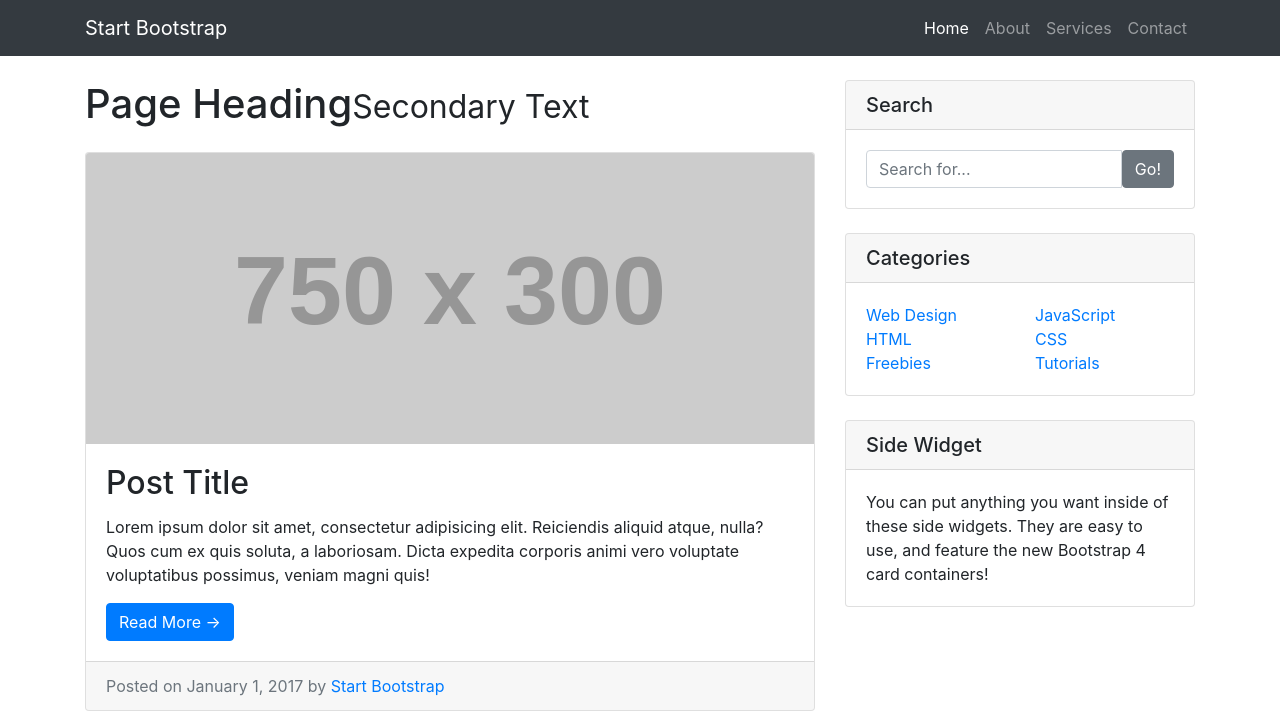
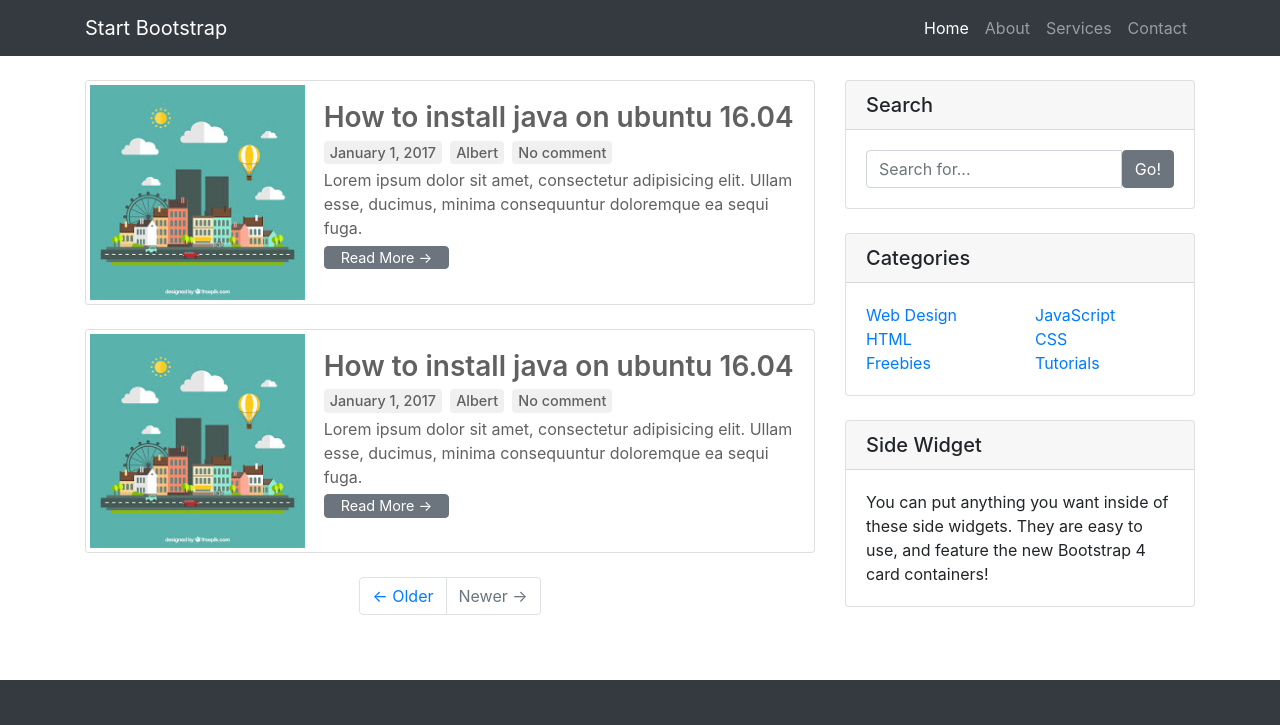
Before and after one commit to AnhOps/template, a website: page blog/index.html in a window 1280 px wide. Shown: the top 725 px of the page. Drawn offline with Linux system fonts and the light colour scheme; placeholder pictures from the web are drawn by us.

Commit message:
style for index

```diff
--- a/blog/css/blog-home.css
+++ b/blog/css/blog-home.css
@@ -13,3 +13,35 @@ body {
     padding-top: 56px;
   }
 }
+
+.article {
+  color: #616161;
+}
+.article-title {
+  font-weight: 600;
+  font-size: 1.75rem;
+}
+.article-timestamp, .article-author, .article-comment {
+  display:inline-block;
+  padding: 3px 6px;
+  border-radius: 4px;
+  background: #F0F0F0;
+  font-size: 0.9rem;
+}
+.article-link {
+  font-size: 0.9rem;
+  padding: 0 1rem;
+}
+.article-thumbnail {
+  width: 100%;
+  height: auto;
+}
+
+@media (min-width: 992px) {
+  .article .card-body {
+    padding-left: 0px;
+  }
+  .article div.col-lg-8 {
+    padding-left: 0px;
+  }
+}
--- a/blog/index.html
+++ b/blog/index.html
@@ -50,11 +50,71 @@
 
             <section id="page-content" class="container">
                 <div class="row">
-                    <section id="main" class="col-md-8">
-                        <h1 class="my-4">Page Heading<small>Secondary Text</small></h1>
+                    <section id="main" class="col-lg-8 col-md-12 py-4">
+                        <!--<h1 class="my-4">Page Heading<small>Secondary Text</small></h1>-->
 
-                        <!-- Blog Post -->
-                        <article class="card mb-4">
+                        <section class="articles">
+                            <article class="card article">
+                                <div class="row">
+                                    <div class="col-lg-4 col-md-12">
+                                        <img class="card-img-top border-0 img-thumbnail article-thumbnail" src="images/article-220x220.jpg" alt="Card image cap">
+                                    </div>
+                                    <div class="col-lg-8 col-md-12">
+                                        <div class="card-body">
+                                            <h2 class="card-title article-title">How to install java on ubuntu 16.04</h2>
+                                            <h6 class="card-subtitle pb-1">
+                                                <span class="article-timestamp mr-1">January 1, 2017</span>
+                                                <span class="article-author mr-1">Albert</span>
+                                                <span class="article-comment">No comment</span>
+                                            </h6>
+                                            <p class="card-text article-content-excerpt mb-1">Lorem ipsum dolor sit amet, consectetur adipisicing elit. Ullam esse, ducimus, minima consequuntur doloremque ea sequi fuga. </p>
+                                            <div class="text-muted">
+                                                <a href="#" class="btn btn-secondary article-link">Read More &rarr;</a>
+                                            </div>
+                                        </div>
+                                    </div>
+                                </div>
+                            </article>
+
+                            <article class="card article mt-4">
+                                <div class="row">
+                                    <div class="col-lg-4 col-md-12">
+                                        <img class="card-img-top border-0 img-thumbnail article-thumbnail" src="images/article-220x220.jpg" alt="Card image cap">
+                                    </div>
+                                    <div class="col-lg-8 col-md-12">
+                                        <div class="card-body">
+                                            <h2 class="card-title article-title">How to install java on ubuntu 16.04</h2>
+                                            <h6 class="card-subtitle pb-1">
+                                                <span class="article-timestamp mr-1">January 1, 2017</span>
+                                                <span class="article-author mr-1">Albert</span>
+                                                <span class="article-comment">No comment</span>
+                                            </h6>
+                                            <p class="card-text article-content-excerpt mb-1">Lorem ipsum dolor sit amet, consectetur adipisicing elit. Ullam esse, ducimus, minima consequuntur doloremque ea sequi fuga. </p>
+                                            <div class="text-muted">
+                                                <a href="#" class="btn btn-secondary article-link">Read More &rarr;</a>
+                                            </div>
+                                        </div>
+                                    </div>
+                                </div>
+                            </article>
+
+                            <!--
+                            <article class="card">
+                                <img class="card-img-top" src="images/article-220x220.jpg" alt="Card image cap">
+                                <div class="card-body">
+                                    <h2 class="card-title">Post Title</h2>
+                                    <p class="card-text">Lorem ipsum dolor sit amet, consectetur adipisicing elit. Reiciendis
+                                        aliquid atque, nulla? Quos cum ex quis soluta, a laboriosam. Dicta expedita corporis animi
+                                        vero voluptate voluptatibus possimus, veniam magni quis!</p>
+                                    <a href="#" class="btn btn-primary">Read More &rarr;</a>
+                                </div>
+                                <div class="card-footer text-muted">
+                                    Posted on January 1, 2017 by
+                                    <a href="#">Start Bootstrap</a>
+                                </div>
+                            </article>
+
+                            <article class="card mt-4">
                                 <img class="card-img-top" src="http://placehold.it/750x300" alt="Card image cap">
                                 <div class="card-body">
                                     <h2 class="card-title">Post Title</h2>
@@ -69,8 +129,7 @@
                                 </div>
                             </article>
 
-                        <!-- Blog Post -->
-                        <article class="card mb-4">
+                            <article class="card mt-4">
                                 <img class="card-img-top" src="http://placehold.it/750x300" alt="Card image cap">
                                 <div class="card-body">
                                     <h2 class="card-title">Post Title</h2>
@@ -83,26 +142,12 @@
                                     Posted on January 1, 2017 by
                                     <a href="#">Start Bootstrap</a>
                                 </div>
-                        </article>
-
-                        <!-- Blog Post -->
-                        <article class="card mb-4">
-                            <img class="card-img-top" src="http://placehold.it/750x300" alt="Card image cap">
-                            <div class="card-body">
-                                <h2 class="card-title">Post Title</h2>
-                                <p class="card-text">Lorem ipsum dolor sit amet, consectetur adipisicing elit. Reiciendis
-                                    aliquid atque, nulla? Quos cum ex quis soluta, a laboriosam. Dicta expedita corporis animi
-                                    vero voluptate voluptatibus possimus, veniam magni quis!</p>
-                                <a href="#" class="btn btn-primary">Read More &rarr;</a>
-                            </div>
-                            <div class="card-footer text-muted">
-                                Posted on January 1, 2017 by
-                                <a href="#">Start Bootstrap</a>
-                            </div>
-                        </article>
+                            </article>-->
+                        </section>
 
                         <!-- Pagination -->
-                        <ul class="pagination justify-content-center mb-4">
+                        <section class="pager mt-4">
+                            <ul class="pagination justify-content-center mb-0">
                                 <li class="page-item">
                                     <a class="page-link" href="#">&larr; Older</a>
                                 </li>
@@ -110,11 +155,12 @@
                                     <a class="page-link" href="#">Newer &rarr;</a>
                                 </li>
                             </ul>
+                        </section>
                     </section><!--/ #main -->
 
-                    <aside id="page-aside" class="col-md-4">
+                    <aside id="page-aside" class="col-lg-4 col-md-12 py-4">
                         <!-- Search Widget -->
-                        <div class="card my-4">
+                        <div class="card">
                             <h5 class="card-header">Search</h5>
                             <div class="card-body">
                                 <div class="input-group">
@@ -127,7 +173,7 @@
                         </div>
 
                         <!-- Categories Widget -->
-                        <div class="card my-4">
+                        <div class="card mt-4">
                             <h5 class="card-header">Categories</h5>
                             <div class="card-body">
                                 <div class="row">
@@ -162,7 +208,7 @@
                         </div>
 
                         <!-- Side Widget -->
-                        <div class="card my-4">
+                        <div class="card mt-4">
                             <h5 class="card-header">Side Widget</h5>
                             <div class="card-body">
                                 You can put anything you want inside of these side widgets. They are easy to use, and feature
```
Also changed, not shown: blog/images/article-220x220.jpg (added), 1 other file. Lines whose indentation alone changed are shown as unchanged.
